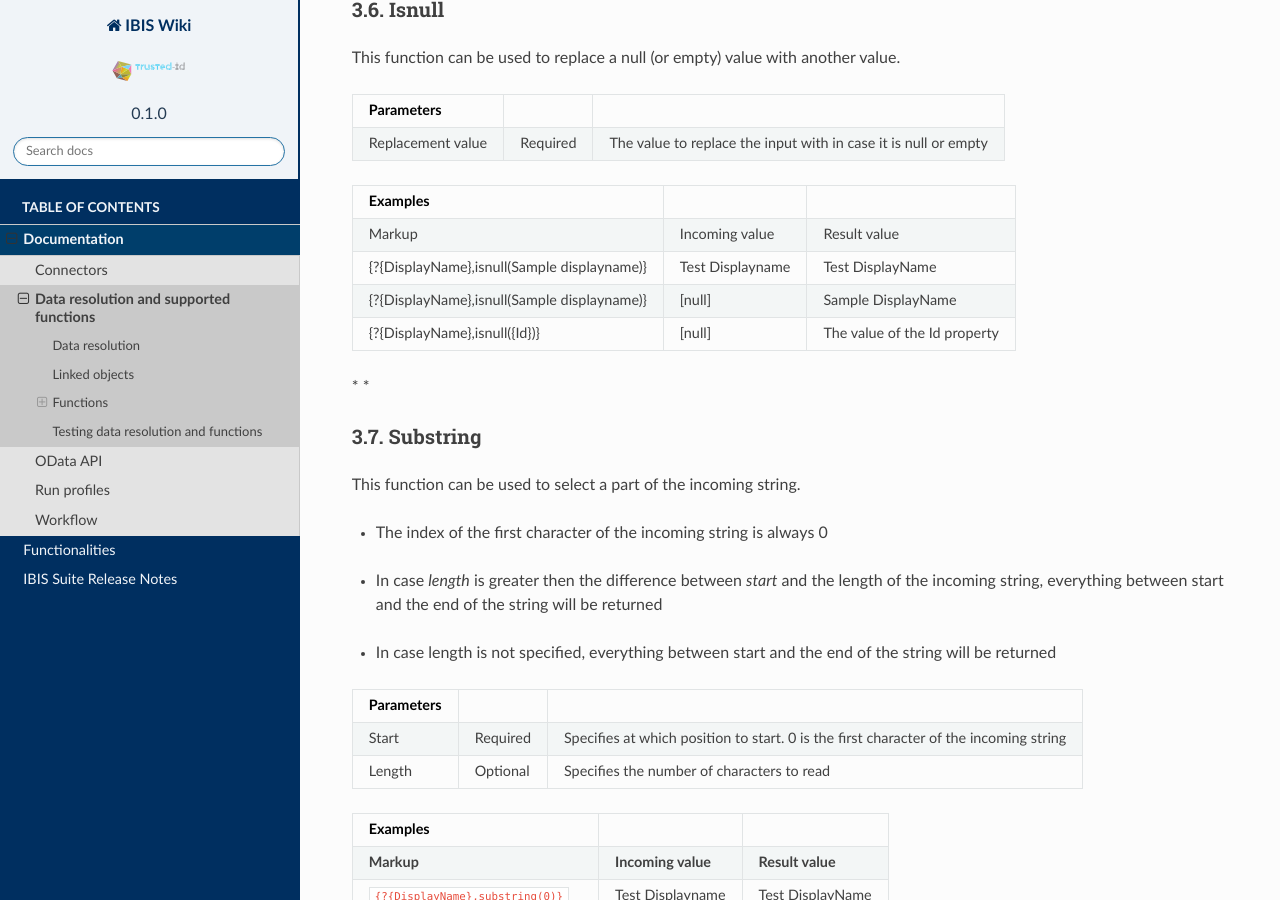
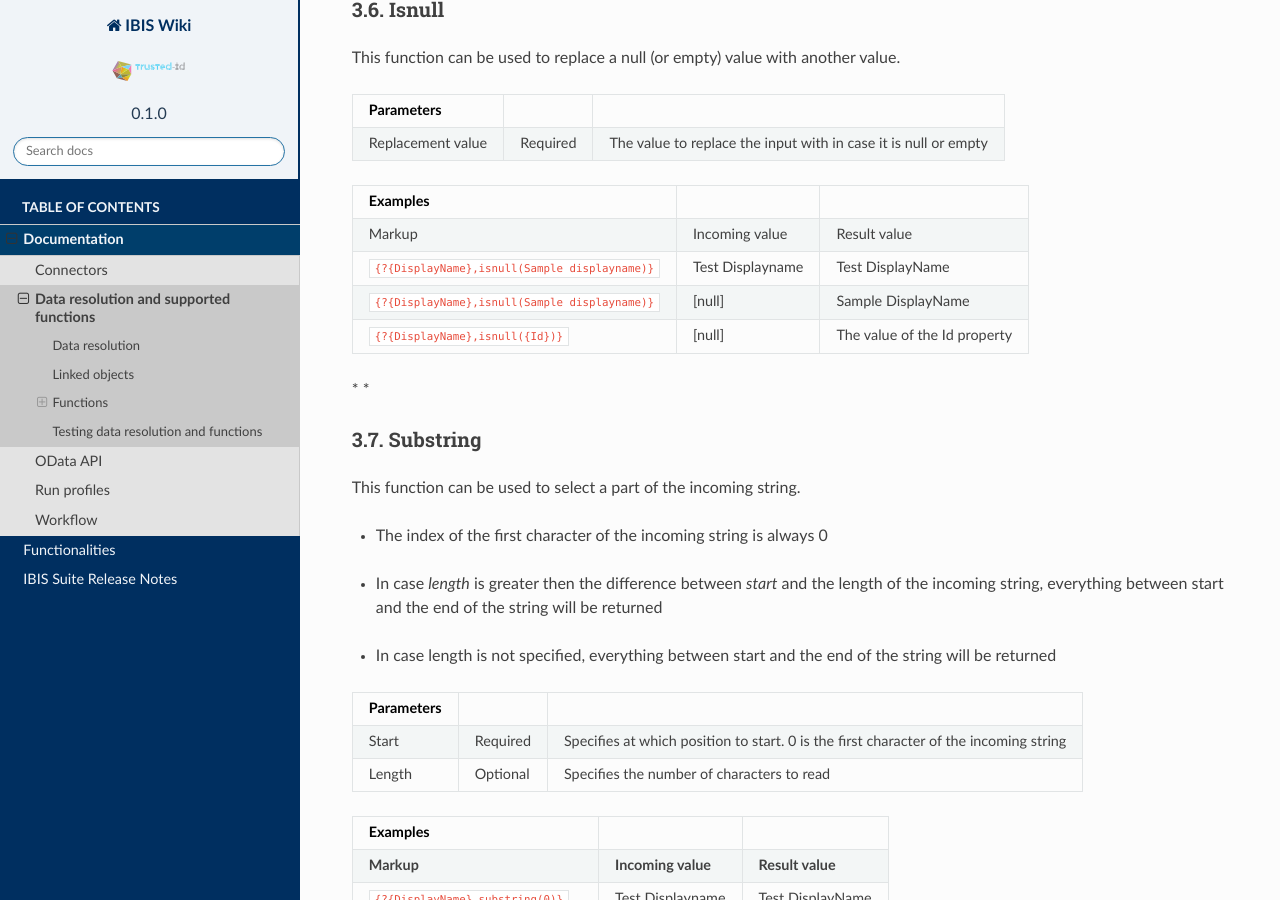
Before and after one commit to Raoulorlando/rtd-tutorial, a Sphinx documentation site: the page built from docs/source/Documentatie/HelpPageDataResolutionAndFunctions.md, in a window 1280 px wide and 900 px high, scrolled down 9301 px. Built offline with Sphinx 7.4.7 and the Read the Docs theme 2.0.0, drawn with Linux system fonts in a browser that asks for light colours; nearby versions of some CDN libraries; some web fonts are replaced; library files that are not in the unit come from our copies; pages that are not in the unit, such as notebooks, are missing from menus; some of the changed text lies outside the part shown.

```diff
--- a/docs/source/Documentatie/HelpPageDataResolutionAndFunctions.md
+++ b/docs/source/Documentatie/HelpPageDataResolutionAndFunctions.md
@@ -331,9 +331,9 @@ another value.
 |                           Examples                      |                                                 |                                                 |
 |:--------------------------------------------------------|:------------------------------------------------|:------------------------------------------------|
 | Markup                                                  | Incoming value                                  | Result value                                    |
-| {?{DisplayName},isnull(Sample displayname)}             | Test Displayname                                | Test DisplayName                                |
-| {?{DisplayName},isnull(Sample displayname)}             | [null]                                          | Sample DisplayName                              |
-| {?{DisplayName},isnull({Id})}                           | [null]                                          | The value of the Id property                    |
+| `{?{DisplayName},isnull(Sample displayname)}`           | Test Displayname                                | Test DisplayName                                |
+| `{?{DisplayName},isnull(Sample displayname)}`           | [null]                                          | Sample DisplayName                              |
+| `{?{DisplayName},isnull({Id})}`                         | [null]                                          | The value of the Id property                    |
 
 * *
 
```
Also changed, not shown: other parts of docs/source/Documentatie/HelpPageDataResolutionAndFunctions.md (+0 -2 lines).
